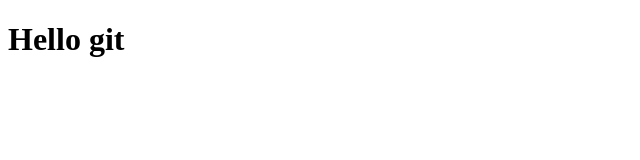
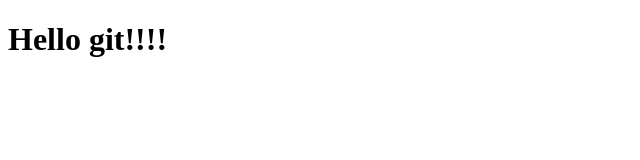
Before and after one commit to onlineuz/gitprojectest, a plain HTML site: page index.html in a window 1280 px wide. Shown: the full height of the page, 0-640 px from the left. Drawn offline with Linux system fonts and the light colour scheme.

Commit message:
second commit

```diff
--- a/index.html
+++ b/index.html
@@ -7,6 +7,6 @@
     <title>git test</title>
 </head>
 <body>
-    <h1>Hello git</h1>
+    <h1>Hello git!!!!</h1>
 </body>
 </html>
```
